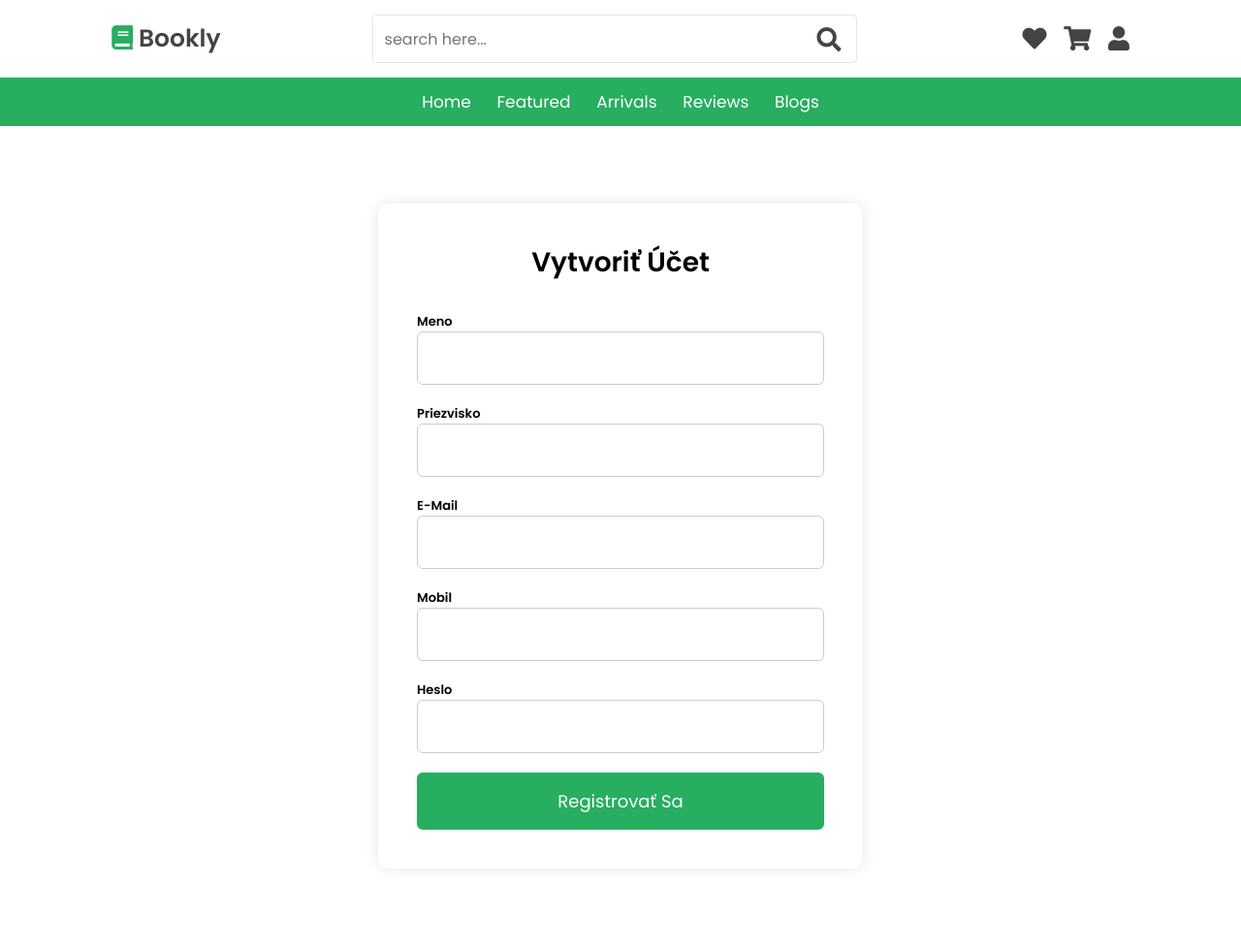
After one commit to marcomarcomarco111/E-Kniznica, a PHP site: page /E-Kniznica/registracia.php in a window 1280 px wide. The commit adds this page. Shown: the whole page at 97% size. Run offline with PHP 8.4, Linux system fonts and the light colour scheme.

Commit message:
Registracia a udaje
Vytvorenie podstranky s registračným formulárom a následné odosielanie údajov o používateľovi do tabuľky používatelia v databáze Ekniznica.

```diff
--- /dev/null
+++ b/css/registracia.css
@@ -0,0 +1,48 @@
+.form-wrapper {
+    max-width: 500px;
+    margin: 80px auto;
+    padding: 40px;
+    background: #fff;
+    border-radius: 10px;
+    box-shadow: 0 0 15px rgba(0,0,0,0.1);
+    text-align: center;
+}
+
+h2 {
+    font-size: 28px;
+    margin-bottom: 30px;
+}
+
+.form-group {
+    margin-bottom: 20px;
+    text-align: left;
+}
+
+.form-input {
+    width: 100%;
+    padding: 14px;
+    font-size: 16px;
+    border: 1px solid #ccc;
+    border-radius: 6px;
+}
+
+.form-button {
+    width: 100%;
+    padding: 16px;
+    font-size: 18px;
+    background:var(--green);
+    border: none;
+    color: white;
+    border-radius: 6px;
+    cursor: pointer;
+}
+
+.form-button:hover {
+    background-color: #94d592;
+}
+
+#prihlasenie_text{
+    font-size: 13px;
+    font-weight: bold;
+
+}
--- a/css/style.css
+++ b/css/style.css
@@ -18,7 +18,7 @@
     text-decoration: none;
     text-transform: capitalize;
     transition:all .2s linear;
-    transition:width none;
+
 }
 
 html{
--- a/parts/header.html
+++ b/parts/header.html
@@ -14,7 +14,7 @@
     <link rel="stylesheet" href="https://cdnjs.cloudflare.com/ajax/libs/font-awesome/5.15.4/css/all.min.css">
 
     <!-- custom css file link  -->
-    <link rel="stylesheet" href="css/style.css">
+  <link rel="stylesheet" href="css/style.css">
 
 
 </head>
@@ -23,7 +23,7 @@
 <header class="header">
   <div class="header-1">
 
-    <a href="#" class="logo"> <i class="fas fa-book"></i> bookly </a>
+    <a href="index.php" class="logo"> <i class="fas fa-book"></i> bookly </a>
 
     <form action="" class="search-form">
       <input type="search" name="" placeholder="search here..." id="search-box">
--- a/parts/login.html
+++ b/parts/login.html
@@ -12,7 +12,7 @@
   <form action="">
     <h3>sign in</h3>
     <span>username</span>
-    <input type="email" name="" class="box" placeholder="enter your email" id="">
+    <input type="email" name="" class="box" placeholder="enter your email" >
     <span>password</span>
     <input type="password" name="" class="box" placeholder="enter your password" id="">
     <div class="checkbox">
@@ -21,7 +21,7 @@
     </div>
     <input type="submit" value="sign in" class="btn">
     <p>forget password ? <a href="#">click here</a></p>
-    <p>don't have an account ? <a href="#">create one</a></p>
+    <p>don't have an account ? <a href="registracia.php">create one</a></p>
   </form>
 
 </div>
--- /dev/null
+++ b/registracia.php
@@ -0,0 +1,41 @@
+<!DOCTYPE html>
+<html lang="sk">
+<?php require_once 'parts/header.html'; ?>
+<head><link rel="stylesheet" href="css/registracia.css"></head>
+<body>
+
+<div class="form-wrapper">
+  <h2>Vytvoriť účet</h2>
+  <form action="db/registracne_udaje.php" method="POST" class="register-form">
+
+    <div class="form-group">
+      <label for="fname" id="prihlasenie_text">Meno</label>
+      <input type="text" id="fname" name="meno" class="form-input" required>
+    </div>
+
+    <div class="form-group">
+      <label for="lname" id="prihlasenie_text">Priezvisko</label>
+      <input type="text" id="lname" name="priezvisko" class="form-input" required>
+    </div>
+
+    <div class="form-group">
+      <label for="email" id="prihlasenie_text">E-mail</label>
+      <input type="email" id="email" name="email" class="form-input" required>
+    </div>
+
+    <div class="form-group">
+      <label for="phone" id="prihlasenie_text">Mobil</label>
+      <input type="tel" id="phone" name="mobil" class="form-input" required>
+    </div>
+
+    <div class="form-group">
+      <label for="password" id="prihlasenie_text">Heslo</label>
+      <input type="password" id="password" name="heslo" class="form-input" required>
+    </div>
+
+    <button type="submit" class="form-button">Registrovať sa</button>
+  </form>
+</div>
+
+</body>
+</html>
```
Also changed, not shown: db/registracne_udaje.php (added, +34 -0 lines), 1 other file.
